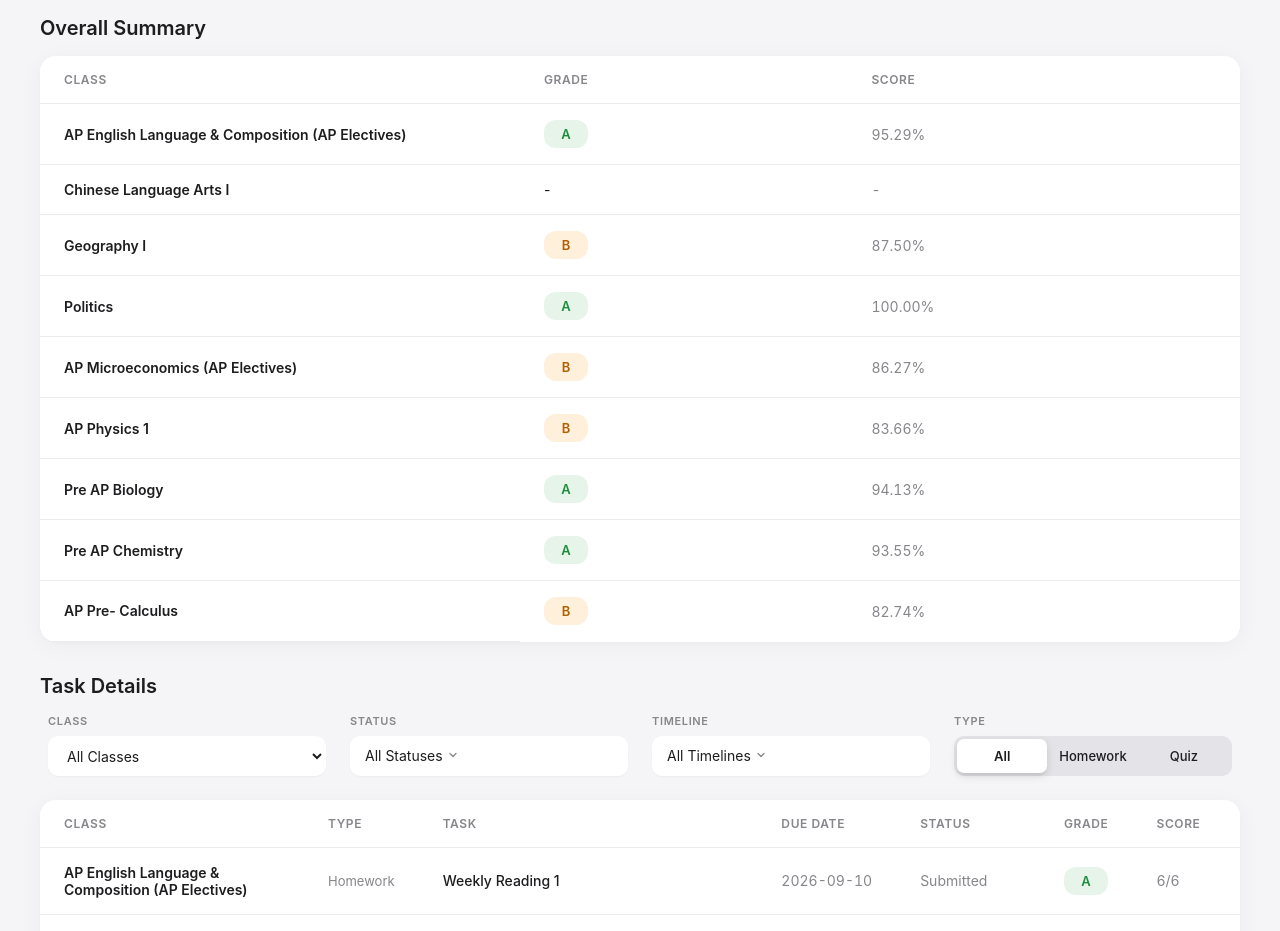
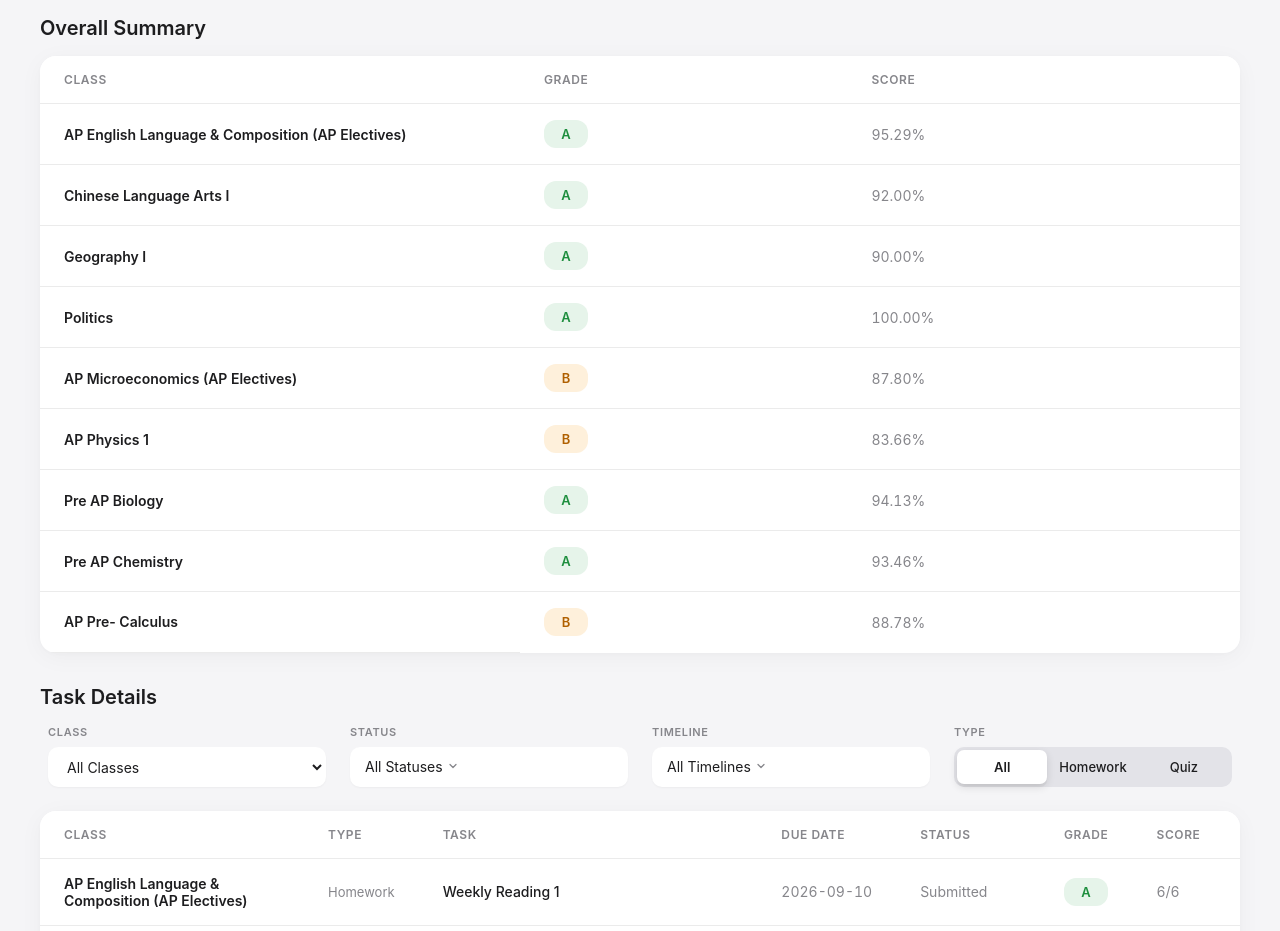
Before and after one commit to vzhang-dev/MichaelY, a plain HTML site: page homework_status.html in a window 1280 px wide. Shown: the part 107-1038 px from the top of the page. Drawn offline with Linux system fonts and the light colour scheme.

Commit message:
Add files via upload

```diff
--- a/homework_status.html
+++ b/homework_status.html
@@ -354,7 +354,7 @@
         <div class="refresh-time">
             <svg width="14" height="14" viewBox="0 0 24 24" fill="none" stroke="currentColor" stroke-width="2" stroke-linecap="round" stroke-linejoin="round" style="opacity:0.7"><polyline points="23 4 23 10 17 10"></polyline><polyline points="1 20 1 14 7 14"></polyline><path d="M3.51 9a9 9 0 0 1 14.85-3.36L23 10M1 14l4.64 4.36A9 9 0 0 0 20.49 15"></path></svg>
             <span class="time-label">Updated:</span>
-            <span class="time-value" id="refresh-time">2026-11-02 10:52</span>
+            <span class="time-value" id="refresh-time">2026-11-05 17:51</span>
         </div>
     </div>
 
@@ -691,9 +691,9 @@
         "type": "Homework",
         "task": "背诵《赤壁赋》",
         "due": "2026-10-07",
-        "status": "Not Submitted",
-        "grade": "",
-        "score": ""
+        "status": "Submitted",
+        "grade": "A",
+        "score": "92/100"
     },
     {
         "id": "t22",
@@ -731,9 +731,9 @@
         "type": "Homework",
         "task": "单元练习",
         "due": "2026-10-30",
-        "status": "Not Submitted",
-        "grade": "",
-        "score": ""
+        "status": "Submitted",
+        "grade": "A",
+        "score": "10/10"
     },
     {
         "id": "t26",
@@ -897,6 +897,16 @@
     },
     {
         "id": "t42",
+        "class": "AP Microeconomics (AP Electives)",
+        "type": "Homework",
+        "task": "Participation",
+        "due": "2026-11-02",
+        "status": "Submitted",
+        "grade": "A",
+        "score": "100/100"
+    },
+    {
+        "id": "t43",
         "class": "AP Physics 1",
         "type": "Homework",
         "task": "NAME LIST",
@@ -906,7 +916,7 @@
         "score": "10/10"
     },
     {
-        "id": "t43",
+        "id": "t44",
         "class": "AP Physics 1",
         "type": "Homework",
         "task": "kinematics classwork1",
@@ -916,7 +926,7 @@
         "score": "12/12"
     },
     {
-        "id": "t44",
+        "id": "t45",
         "class": "AP Physics 1",
         "type": "Quiz",
         "task": "kinematics 1 quiz",
@@ -926,7 +936,7 @@
         "score": "13.5/18"
     },
     {
-        "id": "t45",
+        "id": "t46",
         "class": "AP Physics 1",
         "type": "Homework",
         "task": "kinematics classwork2",
@@ -936,7 +946,7 @@
         "score": "12/12"
     },
     {
-        "id": "t46",
+        "id": "t47",
         "class": "AP Physics 1",
         "type": "Homework",
         "task": "Free body diagram",
@@ -946,7 +956,7 @@
         "score": "17/20"
     },
     {
-        "id": "t47",
+        "id": "t48",
         "class": "AP Physics 1",
         "type": "Unit Test",
         "task": "U1 kinematics 1 TEST",
@@ -956,7 +966,7 @@
         "score": "7/10"
     },
     {
-        "id": "t48",
+        "id": "t49",
         "class": "AP Physics 1",
         "type": "Quiz",
         "task": "U2 Dynamics quiz",
@@ -966,7 +976,7 @@
         "score": "15/19"
     },
     {
-        "id": "t49",
+        "id": "t50",
         "class": "AP Physics 1",
         "type": "Homework",
         "task": "Dynamics homework",
@@ -976,7 +986,7 @@
         "score": "12/12"
     },
     {
-        "id": "t50",
+        "id": "t51",
         "class": "AP Physics 1",
         "type": "Exam",
         "task": "Mid term exam",
@@ -986,7 +996,7 @@
         "score": ""
     },
     {
-        "id": "t51",
+        "id": "t52",
         "class": "AP Physics 1",
         "type": "Homework",
         "task": "Circualr motion HM",
@@ -996,7 +1006,7 @@
         "score": ""
     },
     {
-        "id": "t52",
+        "id": "t53",
         "class": "Pre AP Biology",
         "type": "Homework",
         "task": "Ch1.3 study guide",
@@ -1006,7 +1016,7 @@
         "score": "29/30"
     },
     {
-        "id": "t53",
+        "id": "t54",
         "class": "Pre AP Biology",
         "type": "Quiz",
         "task": "Pre AP Biology Quiz 1(Ch1.1-1.3)",
@@ -1016,7 +1026,7 @@
         "score": "17/20"
     },
     {
-        "id": "t54",
+        "id": "t55",
         "class": "Pre AP Biology",
         "type": "Quiz",
         "task": "Pre AP Biology Quiz 2(Ch2.1-2.2)",
@@ -1026,7 +1036,7 @@
         "score": "18/20"
     },
     {
-        "id": "t55",
+        "id": "t56",
         "class": "Pre AP Biology",
         "type": "Unit Test",
         "task": "Chapter 2 macromolecules project",
@@ -1036,7 +1046,7 @@
         "score": "19/20"
     },
     {
-        "id": "t56",
+        "id": "t57",
         "class": "Pre AP Biology",
         "type": "Unit Test",
         "task": "Mock practice MCQ for Midterm exam S1",
@@ -1046,7 +1056,7 @@
         "score": "76/80"
     },
     {
-        "id": "t57",
+        "id": "t58",
         "class": "Pre AP Biology",
         "type": "Homework",
         "task": "Chapter3 cell organelle practice",
@@ -1056,7 +1066,7 @@
         "score": "49/50"
     },
     {
-        "id": "t58",
+        "id": "t59",
         "class": "Pre AP Chemistry",
         "type": "Homework",
         "task": "Homework of summer holiday",
@@ -1066,7 +1076,7 @@
         "score": ""
     },
     {
-        "id": "t59",
+        "id": "t60",
         "class": "Pre AP Chemistry",
         "type": "Homework",
         "task": "Poster",
@@ -1076,7 +1086,7 @@
         "score": ""
     },
     {
-        "id": "t60",
+        "id": "t61",
         "class": "Pre AP Chemistry",
         "type": "Homework",
         "task": "Chapter 3 Homework",
@@ -1086,7 +1096,7 @@
         "score": "95/100"
     },
     {
-        "id": "t61",
+        "id": "t62",
         "class": "Pre AP Chemistry",
         "type": "Homework",
         "task": "Chapter 4 homework-1",
@@ -1096,7 +1106,7 @@
         "score": "96/100"
     },
     {
-        "id": "t62",
+        "id": "t63",
         "class": "Pre AP Chemistry",
         "type": "Homework",
         "task": "Chapter 4 homework-2",
@@ -1106,7 +1116,7 @@
         "score": "94/100"
     },
     {
-        "id": "t63",
+        "id": "t64",
         "class": "Pre AP Chemistry",
         "type": "Quiz",
         "task": "Quiz for Chapter 3 and 4",
@@ -1116,7 +1126,7 @@
         "score": "91/100"
     },
     {
-        "id": "t64",
+        "id": "t65",
         "class": "Pre AP Chemistry",
         "type": "Homework",
         "task": "Chapter 12 homework-1",
@@ -1126,7 +1136,7 @@
         "score": "98/100"
     },
     {
-        "id": "t65",
+        "id": "t66",
         "class": "Pre AP Chemistry",
         "type": "Homework",
         "task": "Summary of key points for Chapter 3&4",
@@ -1136,7 +1146,7 @@
         "score": "94/100"
     },
     {
-        "id": "t66",
+        "id": "t67",
         "class": "Pre AP Chemistry",
         "type": "Homework",
         "task": "Chapter 12 homework-2",
@@ -1146,17 +1156,27 @@
         "score": "96/100"
     },
     {
-        "id": "t67",
+        "id": "t68",
         "class": "Pre AP Chemistry",
         "type": "Homework",
         "task": "Chapter 12 homework-3",
         "due": "2026-10-26",
-        "status": "Not Submitted",
-        "grade": "",
-        "score": ""
-    },
-    {
-        "id": "t68",
+        "status": "Submitted",
+        "grade": "A",
+        "score": "99/100"
+    },
+    {
+        "id": "t69",
+        "class": "Pre AP Chemistry",
+        "type": "Mid-Term",
+        "task": "Midterm Exam",
+        "due": "2026-11-05",
+        "status": "Taken",
+        "grade": "A",
+        "score": "93/100"
+    },
+    {
+        "id": "t70",
         "class": "AP Pre- Calculus",
         "type": "Homework",
         "task": "Summer Holiday Homework",
@@ -1166,7 +1186,7 @@
         "score": "100/100"
     },
     {
-        "id": "t69",
+        "id": "t71",
         "class": "AP Pre- Calculus",
         "type": "Homework",
         "task": "1.1 Sets",
@@ -1176,7 +1196,7 @@
         "score": "92/100"
     },
     {
-        "id": "t70",
+        "id": "t72",
         "class": "AP Pre- Calculus",
         "type": "Homework",
         "task": "1.2 Simple Logic",
@@ -1186,7 +1206,7 @@
         "score": "93/100"
     },
     {
-        "id": "t71",
+        "id": "t73",
         "class": "AP Pre- Calculus",
         "type": "Homework",
         "task": "2.1 Function Homework",
@@ -1196,7 +1216,7 @@
         "score": "50/100"
     },
     {
-        "id": "t72",
+        "id": "t74",
         "class": "AP Pre- Calculus",
         "type": "Homework",
         "task": "1.3 Inequality Handout and Review",
@@ -1206,7 +1226,7 @@
         "score": ""
     },
     {
-        "id": "t73",
+        "id": "t75",
         "class": "AP Pre- Calculus",
         "type": "Quiz",
         "task": "Chapter 1 SA",
@@ -1216,7 +1236,7 @@
         "score": "70/100"
     },
     {
-        "id": "t74",
+        "id": "t76",
         "class": "AP Pre- Calculus",
         "type": "Homework",
         "task": "2.2 Graph of Function",
@@ -1226,7 +1246,7 @@
         "score": "99/100"
     },
     {
-        "id": "t75",
+        "id": "t77",
         "class": "AP Pre- Calculus",
         "type": "Homework",
         "task": "2.3.1 Odd and Even Functions",
@@ -1236,7 +1256,7 @@
         "score": "92/100"
     },
     {
-        "id": "t76",
+        "id": "t78",
         "class": "AP Pre- Calculus",
         "type": "Homework",
         "task": "2.3.2 Monototnicity of a Function",
@@ -1246,7 +1266,7 @@
         "score": "95/100"
     },
     {
-        "id": "t77",
+        "id": "t79",
         "class": "AP Pre- Calculus",
         "type": "Homework",
         "task": "Revision of Chapter 1 SA",
@@ -1256,7 +1276,7 @@
         "score": "100/100"
     },
     {
-        "id": "t78",
+        "id": "t80",
         "class": "AP Pre- Calculus",
         "type": "Homework",
         "task": "2.3.3 AROC",
@@ -1266,7 +1286,7 @@
         "score": "90/100"
     },
     {
-        "id": "t79",
+        "id": "t81",
         "class": "AP Pre- Calculus",
         "type": "Homework",
         "task": "National Holiday Homework - AP Classroom Quiz",
@@ -1276,7 +1296,7 @@
         "score": ""
     },
     {
-        "id": "t80",
+        "id": "t82",
         "class": "AP Pre- Calculus",
         "type": "Homework",
         "task": "2.4 Library of Functions",
@@ -1286,7 +1306,7 @@
         "score": "88/100"
     },
     {
-        "id": "t81",
+        "id": "t83",
         "class": "AP Pre- Calculus",
         "type": "Homework",
         "task": "2.5 Transformations",
@@ -1296,7 +1316,7 @@
         "score": "100/100"
     },
     {
-        "id": "t82",
+        "id": "t84",
         "class": "AP Pre- Calculus",
         "type": "Homework",
         "task": "2.6 Composite Functions",
@@ -1306,7 +1326,7 @@
         "score": "96/100"
     },
     {
-        "id": "t83",
+        "id": "t85",
         "class": "AP Pre- Calculus",
         "type": "Homework",
         "task": "3.1 Polynomial Functions",
@@ -1316,7 +1336,7 @@
         "score": "80/100"
     },
     {
-        "id": "t84",
+        "id": "t86",
         "class": "AP Pre- Calculus",
         "type": "Homework",
         "task": "3.2 Graph of Polynomials",
@@ -1326,44 +1346,44 @@
         "score": ""
     },
     {
-        "id": "t85",
+        "id": "t87",
         "class": "AP Pre- Calculus",
         "type": "Homework",
         "task": "3.3 The real zeros of polynomial functions",
         "due": "2026-10-29",
-        "status": "Not Submitted",
-        "grade": "",
-        "score": ""
-    },
-    {
-        "id": "t86",
+        "status": "Submitted",
+        "grade": "",
+        "score": ""
+    },
+    {
+        "id": "t88",
         "class": "AP Pre- Calculus",
         "type": "Quiz",
         "task": "Vocabulary Quiz",
         "due": "2026-10-30",
-        "status": "Not Taken",
-        "grade": "",
-        "score": ""
-    },
-    {
-        "id": "t87",
+        "status": "Taken",
+        "grade": "A",
+        "score": "39/39"
+    },
+    {
+        "id": "t89",
         "class": "AP Pre- Calculus",
         "type": "Homework",
         "task": "3.5 Rational Functions",
         "due": "2026-10-30",
-        "status": "Not Submitted",
-        "grade": "",
-        "score": ""
-    },
-    {
-        "id": "t88",
+        "status": "Submitted",
+        "grade": "",
+        "score": ""
+    },
+    {
+        "id": "t90",
         "class": "AP Pre- Calculus",
         "type": "Homework",
         "task": "Midterm Practice",
         "due": "2026-11-02",
-        "status": "Not Submitted",
-        "grade": "",
-        "score": ""
+        "status": "Submitted",
+        "grade": "A",
+        "score": "100/100"
     }
 ];
 
@@ -1375,13 +1395,13 @@
     },
     {
         "class": "Chinese Language Arts I",
-        "grade": "",
-        "score": ""
+        "grade": "A",
+        "score": "92.00%"
     },
     {
         "class": "Geography I",
-        "grade": "B",
-        "score": "87.50%"
+        "grade": "A",
+        "score": "90.00%"
     },
     {
         "class": "Politics",
@@ -1391,7 +1411,7 @@
     {
         "class": "AP Microeconomics (AP Electives)",
         "grade": "B",
-        "score": "86.27%"
+        "score": "87.80%"
     },
     {
         "class": "AP Physics 1",
@@ -1406,12 +1426,12 @@
     {
         "class": "Pre AP Chemistry",
         "grade": "A",
-        "score": "93.55%"
+        "score": "93.46%"
     },
     {
         "class": "AP Pre- Calculus",
         "grade": "B",
-        "score": "82.74%"
+        "score": "88.78%"
     }
 ];
 
```
